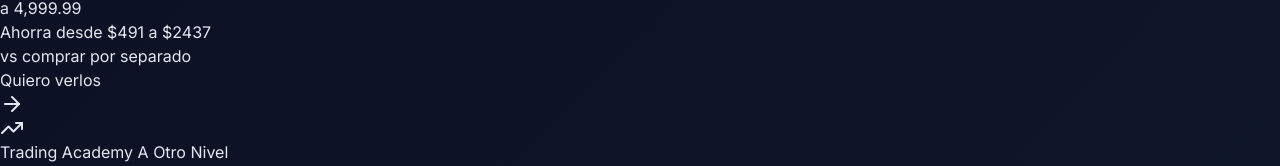
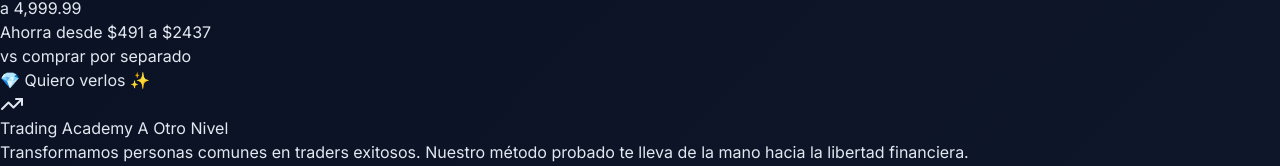
Before and after one commit to cjjunior1/nesux-trading, a Next.js app: page /cursos in a window 1280 px wide. Shown: the part 3784-3950 px from the top of the page. Built offline with nearby package versions, Linux system fonts and the light colour scheme; no server answers.

Commit message:
Agregar emojis al botón y reducir tamaño

```diff
--- a/app/cursos/page.tsx
+++ b/app/cursos/page.tsx
@@ -419,8 +419,8 @@ export default function CursosPage() {
                   <p className="text-2xl text-blue-400 font-semibold mb-4">a 4,999.99</p>
                   <p className="text-xs text-slate-400 mb-6">Ahorra desde $491 a $2437<br />vs comprar por separado</p>
                 </div>
-                <Link href={`/checkout?product=vip&amount=${membership.price}&name=${encodeURIComponent(membership.title)}`} className="w-full inline-flex items-center justify-center gap-2 py-3 mt-4 bg-gradient-to-r from-pink-500 to-purple-600 hover:from-pink-600 hover:to-purple-700 text-white font-bold rounded-full transition-all">
-                  Quiero verlos <ArrowRight className="h-4 w-4" />
+                <Link href={`/checkout?product=vip&amount=${membership.price}&name=${encodeURIComponent(membership.title)}`} className="w-full inline-flex items-center justify-center gap-2 py-2 mt-4 bg-gradient-to-r from-pink-500 to-purple-600 hover:from-pink-600 hover:to-purple-700 text-white font-bold rounded-full transition-all text-sm">
+                  💎 Quiero verlos ✨
                 </Link>
               </div>
             </div>
```
